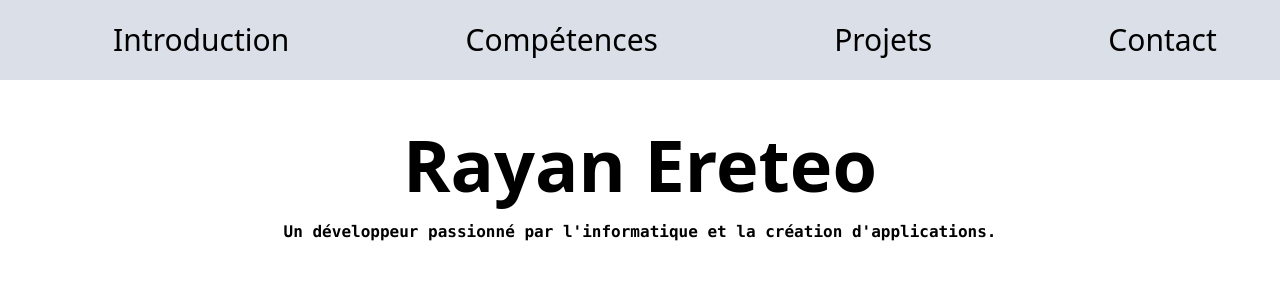
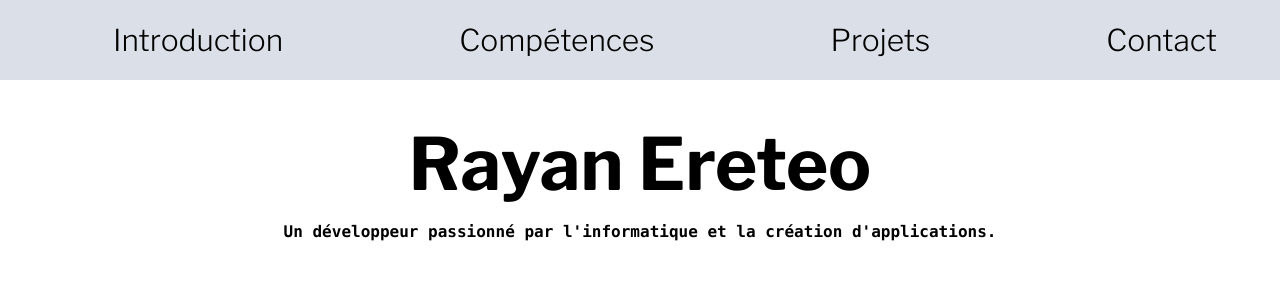
Before and after one commit to RayanEreteo/portfolio, a Next.js app: page / in a window 1280 px wide. Shown: the top 300 px of the page. Built offline with nearby package versions, Linux system fonts and the light colour scheme.

Commit message:
Implémentation du font

```diff
--- a/app/layout.tsx
+++ b/app/layout.tsx
@@ -4,7 +4,7 @@ import "./globals.css";
 import Navbar from "./components/Navbar";
 
 const librefranklin = Libre_Franklin({
-  variable: "--font-franklin",
+  weight: ["100", "200", "300", "400", "500", "600", "700", "800", "900"],
   subsets: ["latin"],
 });
 
@@ -21,7 +21,7 @@ export default function RootLayout({
   return (
     <html lang="en">
       <body
-        className={`${librefranklin.variable} antialiased`}
+        className={`${librefranklin.className} antialiased`}
       >
         <Navbar />
         {children}
```
